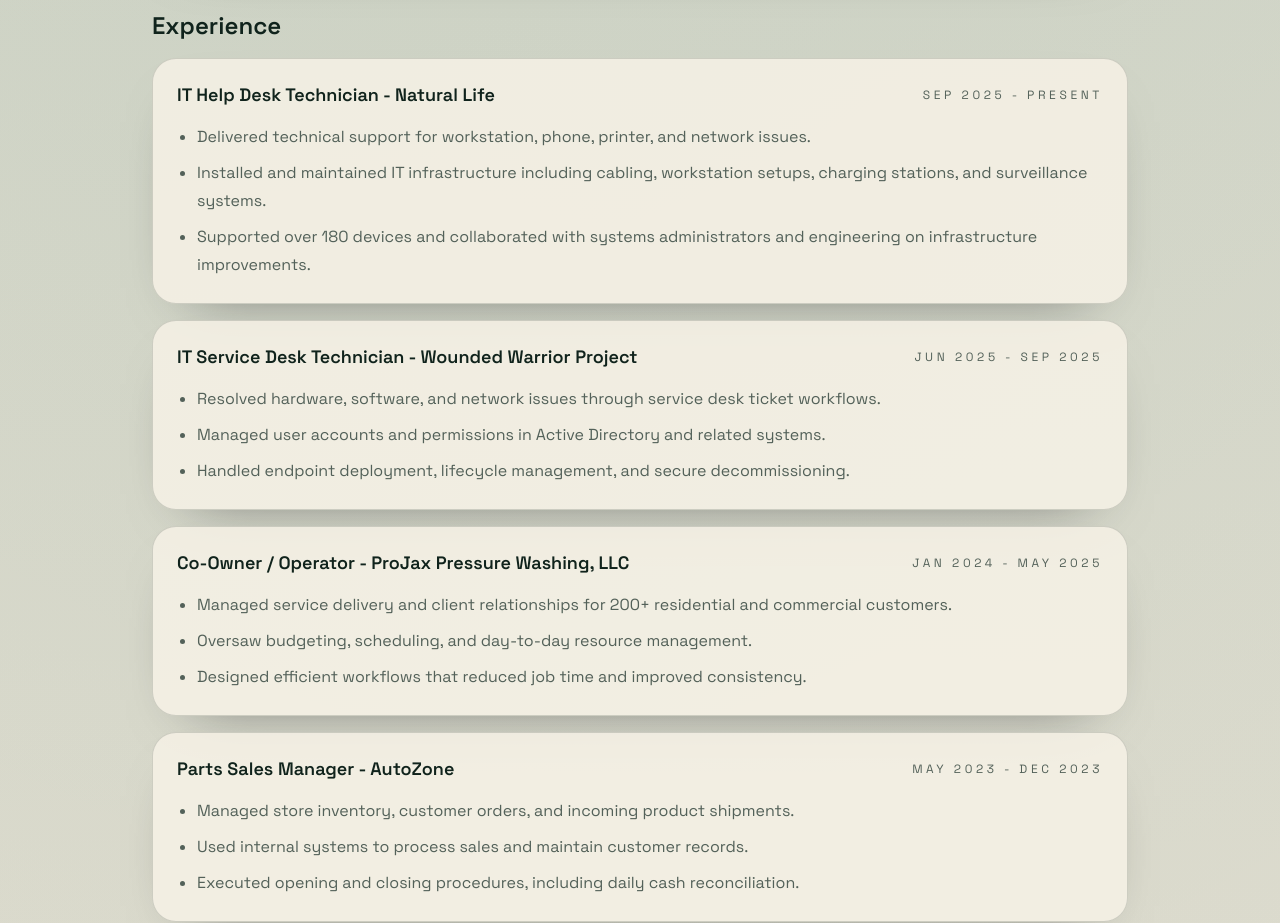
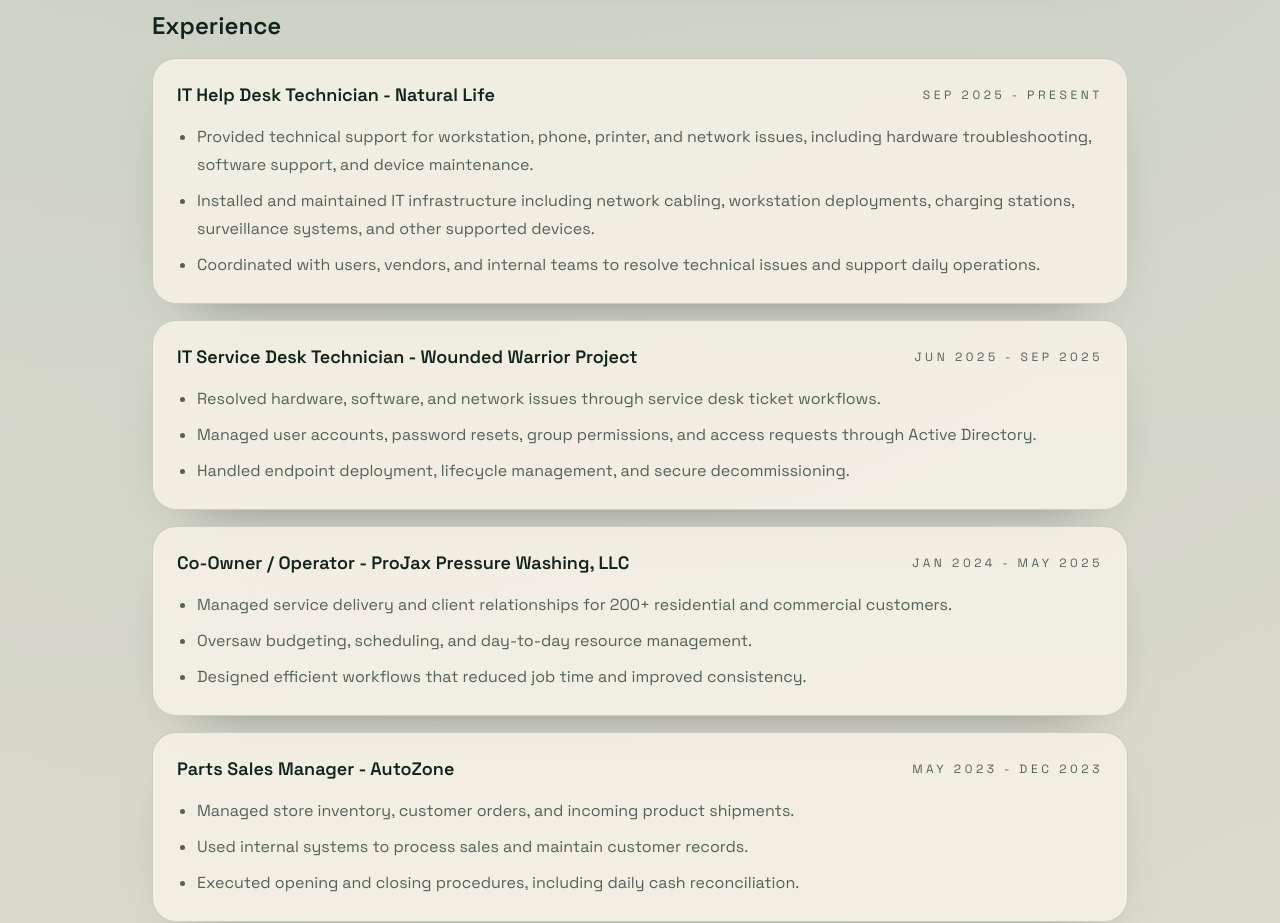
Before and after one commit to RickySerrano904/RickySerrano.dev, a Next.js app: page / in a window 1280 px wide. Shown: the part 2220-3143 px from the top of the page. Built offline with nearby package versions, Linux system fonts and the light colour scheme; no server answers.

Commit message:
docs: update wording on experience points

```diff
--- a/app/home/content.ts
+++ b/app/home/content.ts
@@ -109,10 +109,10 @@
     company: "Natural Life",
     period: "Sep 2025 - Present",
     points: [
-      "Delivered technical support for workstation, phone, printer, and network issues.",
-      "Installed and maintained IT infrastructure including cabling, workstation setups, charging stations, and surveillance systems.",
-      "Supported over 180 devices and collaborated with systems administrators and engineering on infrastructure improvements.",
-    ],
+      "Provided technical support for workstation, phone, printer, and network issues, including hardware troubleshooting, software support, and device maintenance.",
+      "Installed and maintained IT infrastructure including network cabling, workstation deployments, charging stations, surveillance systems, and other supported devices.",
+      "Coordinated with users, vendors, and internal teams to resolve technical issues and support daily operations.",
+  ],
   },
   {
     title: "IT Service Desk Technician",
@@ -120,7 +120,7 @@
     period: "Jun 2025 - Sep 2025",
     points: [
       "Resolved hardware, software, and network issues through service desk ticket workflows.",
-      "Managed user accounts and permissions in Active Directory and related systems.",
+      "Managed user accounts, password resets, group permissions, and access requests through Active Directory.",
       "Handled endpoint deployment, lifecycle management, and secure decommissioning.",
     ],
   },
```
